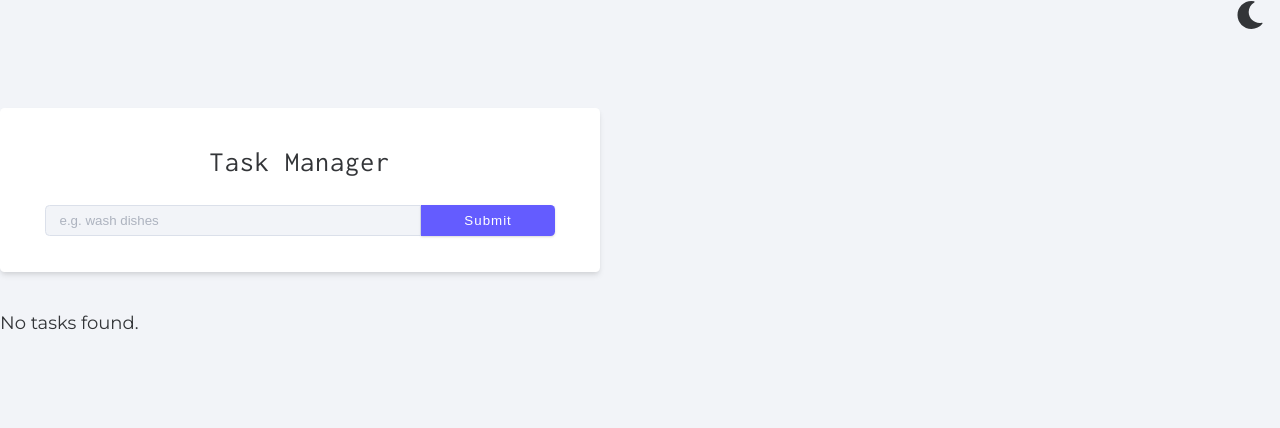
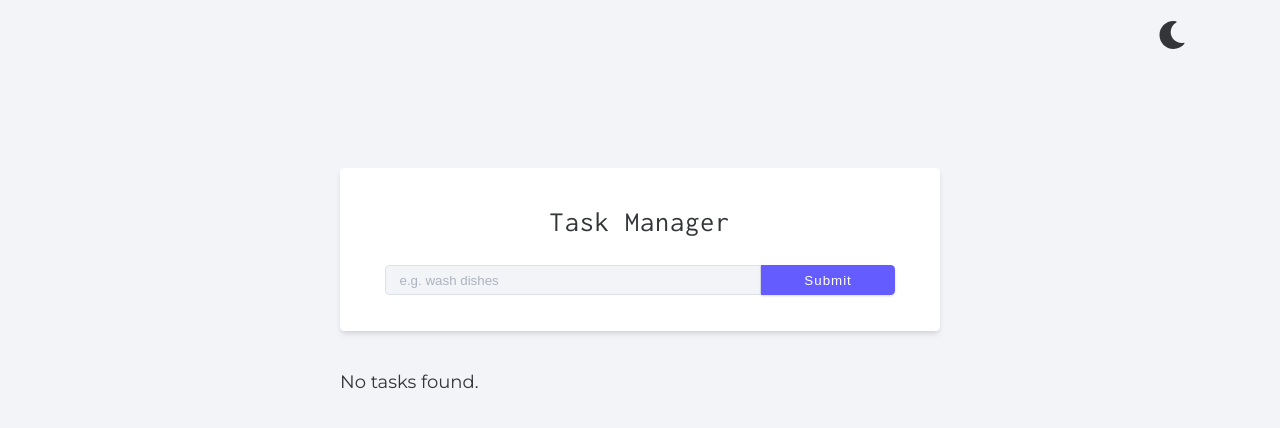
Before and after one commit to Uwa-T1m/to_do_app, a React (Create React App) app: page / in a window 1280 px wide. Shown: the top 428 px of the page. Built offline with nearby package versions, Linux system fonts and the light colour scheme.

Commit message:
to do app completed

```diff
--- a/src/App.css
+++ b/src/App.css
@@ -472,6 +472,6 @@ color:var(--white)
   background: transparent;
   font-size: 28px;
   border: 0;
-  position: fixed;
-  right: 10px;
+  margin-left: 90%;
+  margin-top: 20px;
 }
--- a/src/pages/IndexPage.jsx
+++ b/src/pages/IndexPage.jsx
@@ -83,7 +83,7 @@ export default function IndexPage() {
   }, [tasks]);
 
   return (
-    <main  style={{ minHeight: '100vh', position: 'absolute' ,top:'0', left:'0'}}>
+    <main  style={{ minHeight: '100vh', position: 'relative'}} className={darkMode ? 'dark-mode' : ''}>
       <header>
         <button onClick={toggleDarkMode} className="toggle-mode-btn" style={{color:darkMode ? '#fff' : '#333538' }}>
           {darkMode ? <FaSun /> : <FaMoon />}
```
Also changed, not shown: 1 other file (tests, documents, lock files or other folders).
